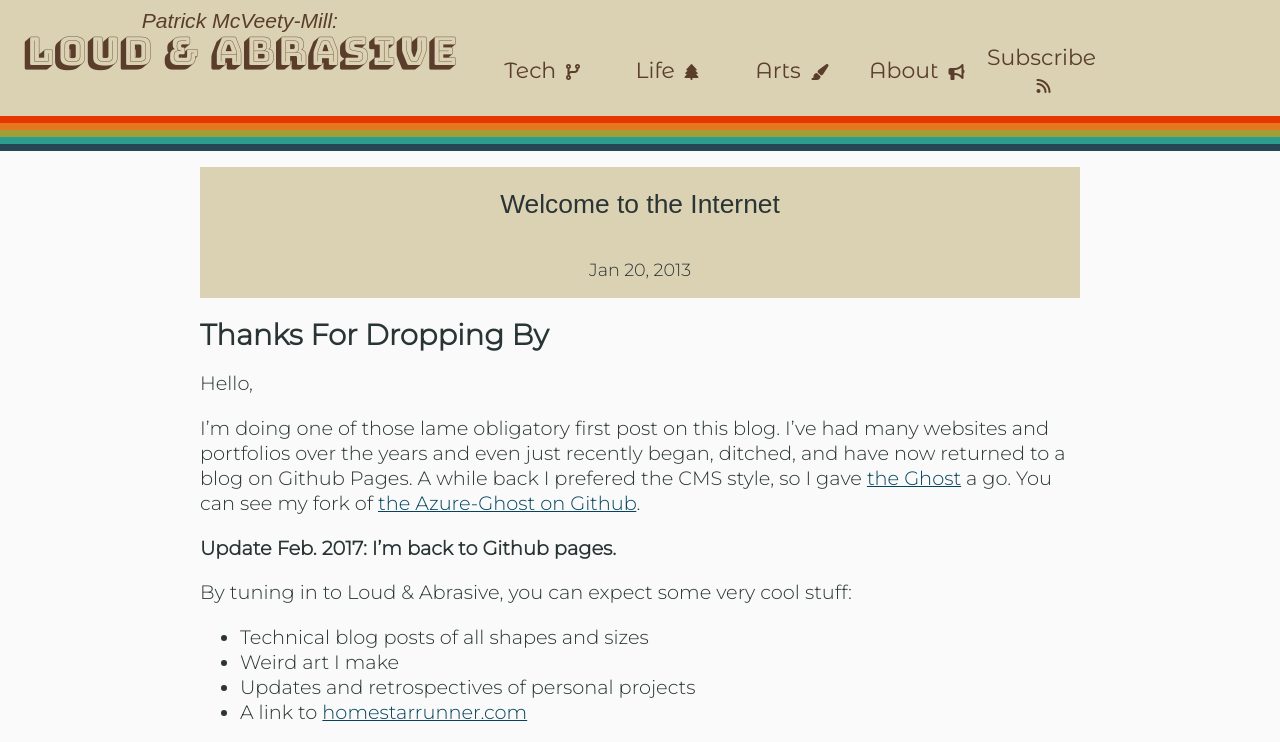
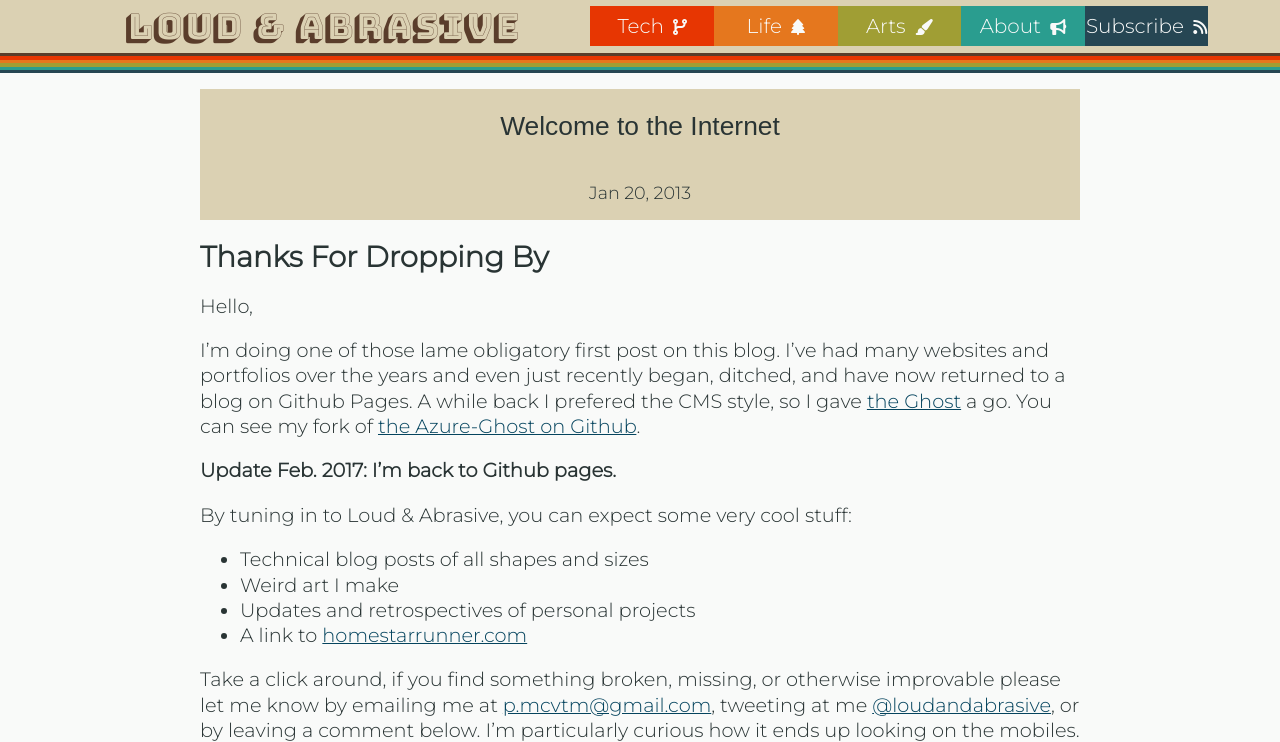
Before and after one commit to pmcvtm/pmcvtm.com, a Jekyll site: the page built from _posts/2014-01-19-welcome-to-the-internet.md, in a window 1280 px wide, cut to the strip 0-742 px from the top of the page. Built offline with Jekyll 4.4.1, drawn with Linux system fonts in a browser that asks for light colours; nearby versions of some CDN libraries; some web fonts are replaced.

Commit message:
changed my mind about header styles

```diff
--- a/_sass/header.scss
+++ b/_sass/header.scss
@@ -74,26 +74,31 @@
                 padding-top: 2em;
                 .title { font-size: 5em; }
                 nav { width: 80em; }
+                border-bottom: 1em solid $brown;
             }
 
         &.top {
             flex-direction: row;
+            justify-content: space-evenly;
+            align-items: center;
+            border-bottom: 0.2em solid $brown;
 
-            justify-content: space-around;
-            align-items: stretch;
+            .title { font-size: 2em; }
+            .title-container {
+                margin-left: 3em;
+                padding: .5em 0 .5em 0;
+            }
 
-            .title { font-size: 2.2em; }
-            .title-container { flex-grow: 1;  }
-            .subtitle { font-size: 1.2em; }
-
-            padding: .5em 10em 1em 0;
+            .subtitle { display: none;}
 
             nav {
-                flex-grow: 4;
+                flex-grow: 0.5;
+                padding-top: 0;
 
                 ul {
+                    height: 100%;
                     justify-content: stretch;
-                    align-items: stretch;
+                    align-items: center;
 
                     margin: 0;
 
@@ -101,24 +106,9 @@
                         display: flex;
                         flex-direction: column;
                         justify-content: center;
+                        height: 100%;
 
-                        font: bolder 1.25em $headingFont, cursive;
-
-                        @mixin nav-hover ($color) {
-                            background: inherit;
-                            a { color: $brown; }
-
-                            a:hover {
-                                color: $color;
-                            }
-                        }
-
-                        &.nav-link-brown { @include nav-hover($brown) }
-                        &.nav-link-vermilion { @include nav-hover($vermilion) }
-                        &.nav-link-orange { @include nav-hover($orange) }
-                        &.nav-link-citron { @include nav-hover($citron) }
-                        &.nav-link-teal { @include nav-hover($teal) }
-                        &.nav-link-charcoal { @include nav-hover($charcoal) }
+                        font: bolder 1.25em $text;
                     }
                 }
             }
@@ -131,6 +121,7 @@
     font-size: 1.25rem;
 
     a { color: $white; }
+    a:hover { color: $white; }
     &:hover { filter: brightness(120%) saturate(75%); }
 }
 
@@ -204,5 +195,5 @@
 
 .top-stripes {
     @extend .desktop-only;
-    @include stripes(.4em);
+    @include stripes(.2em);
 }
```
